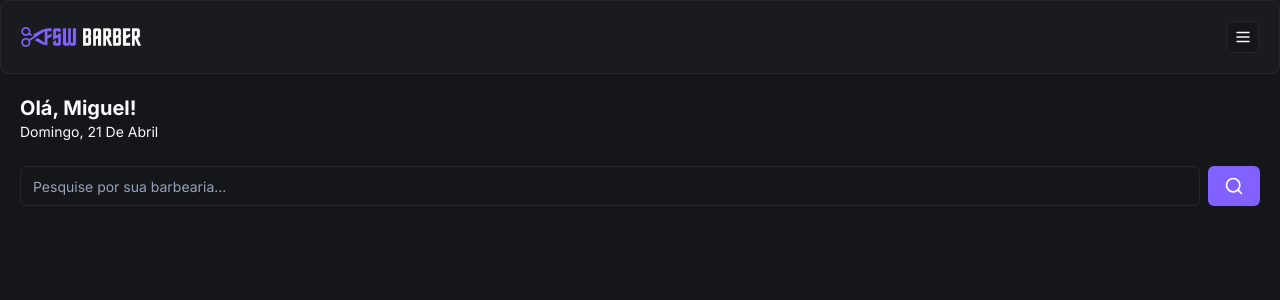
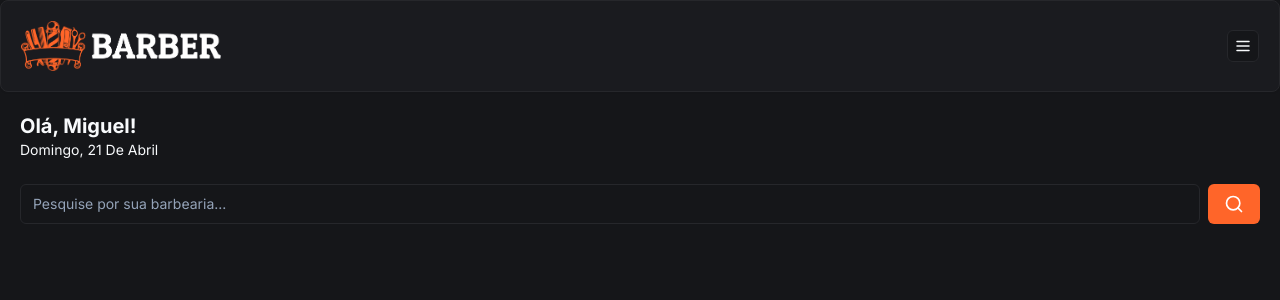
Before and after one commit to avt-elles/barber, a Next.js app: page / in a window 1280 px wide. Shown: the top 300 px of the page. Built offline with nearby package versions, Linux system fonts and the light colour scheme.

Commit message:
feat: add search component initial

```diff
--- a/app/_components/header.tsx
+++ b/app/_components/header.tsx
@@ -7,7 +7,7 @@ const Header = () => {
   return (
     <Card>
       <CardContent className="p-5 justify-between items-center flex flex-row">
-        <Image src="/logo.png" alt="FSW Barber" height={22} width={120} />
+        <Image src="/logo.png" alt="FSW Barber" height={50} width={200} />
         <Button variant="outline" size="icon" className="h-8 w-8">
           <MenuIcon size={18} />
         </Button>
--- a/app/globals.css
+++ b/app/globals.css
@@ -13,7 +13,7 @@
     --popover: 228 9% 11%;
     --popover-foreground: 210 40% 98%;
 
-    --primary: 252 100% 69%;
+    --primary: 17, 100%, 58%;
     --primary-foreground: 0 0% 100%;
 
     --secondary: 228 6% 16%;
```
Also changed, not shown: public/logo.png.
